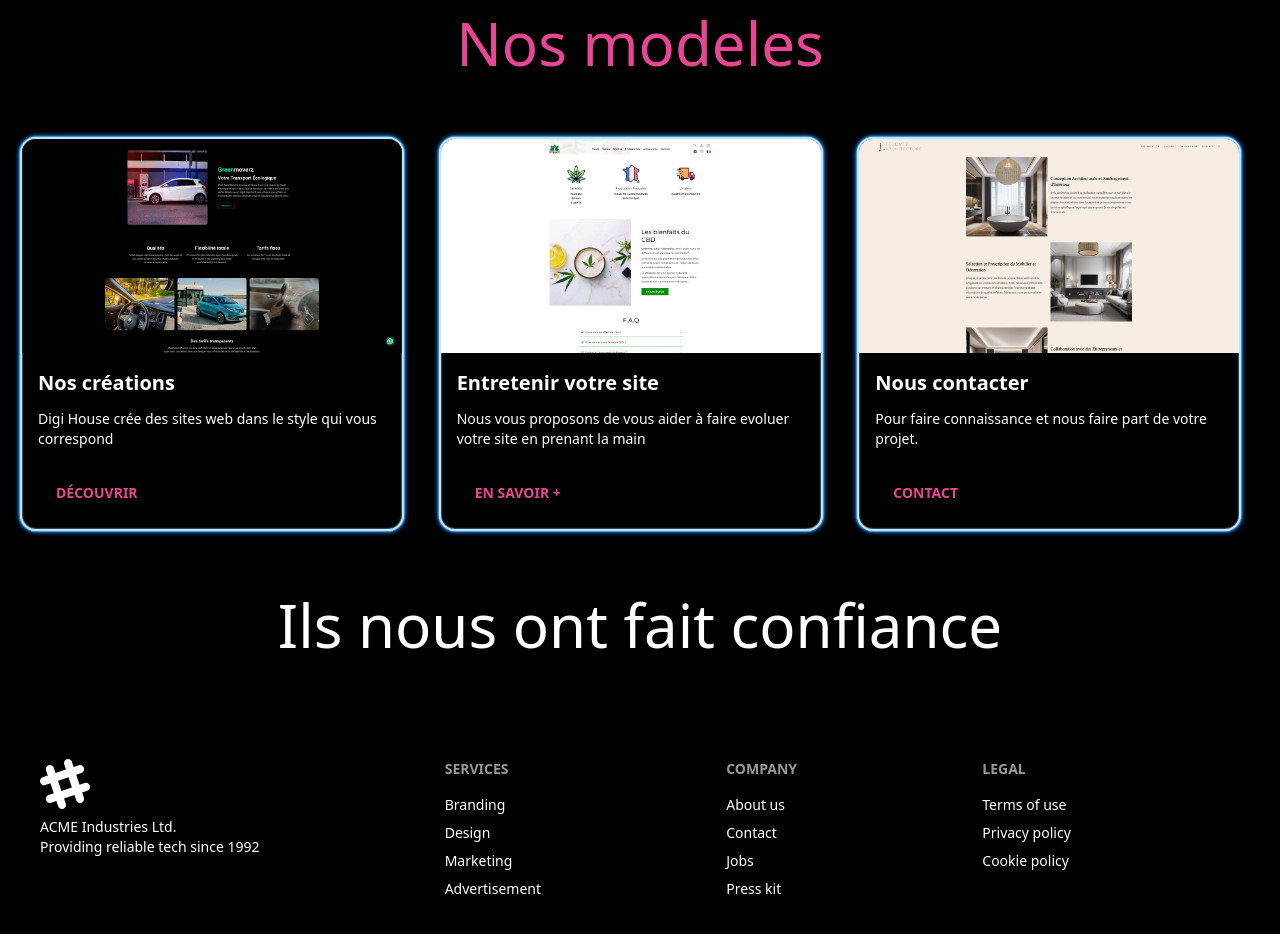
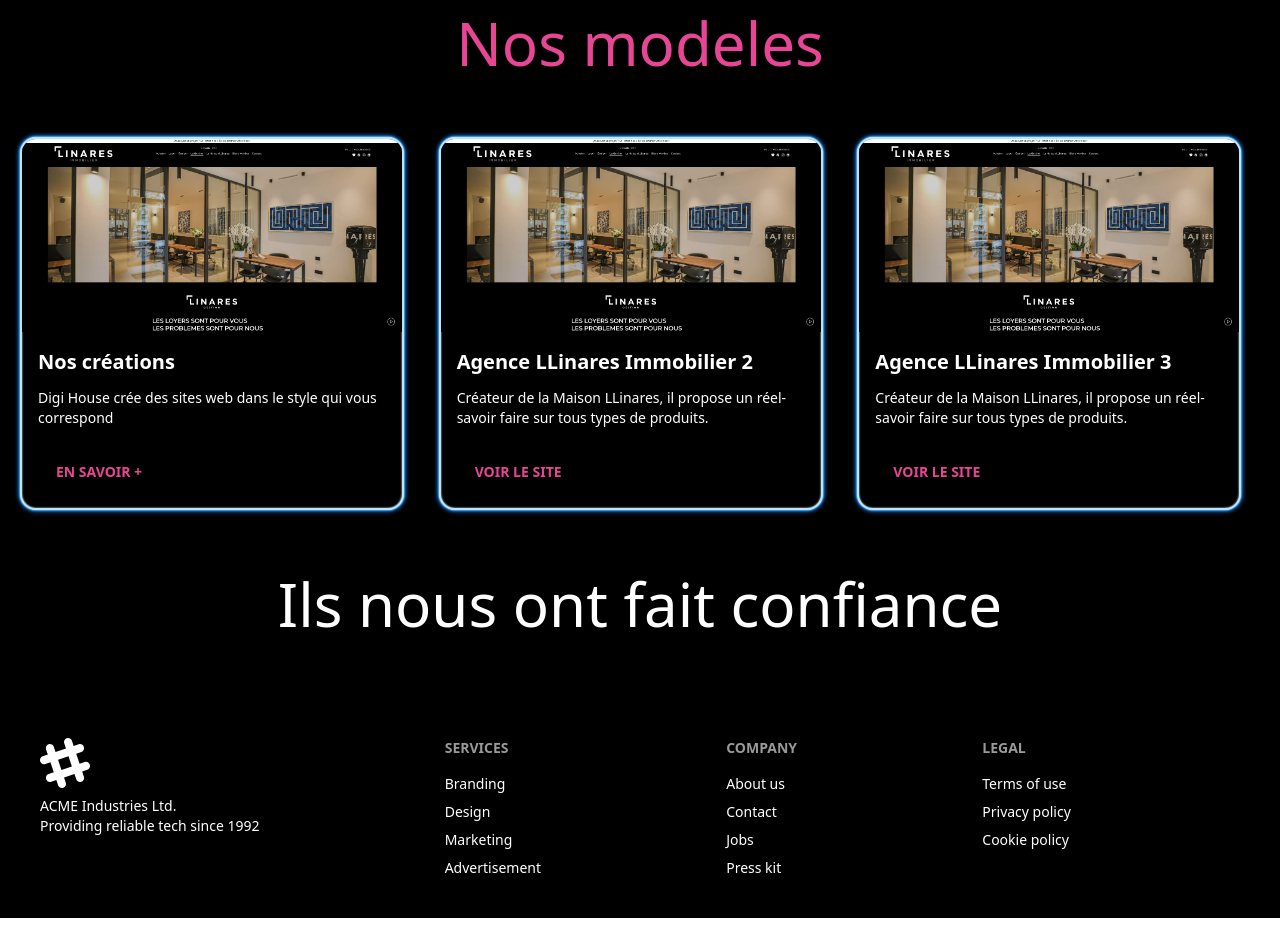
Before and after one commit to alexandredalmar/site-principale, a Next.js app: page / in a window 1280 px wide. Shown: the part 1420-2354 px from the top of the page. Built offline with nearby package versions, Linux system fonts and the light colour scheme.

Commit message:
Mise à jour nos model

```diff
--- a/components/Sections/SectionsHome/SectionsHomeGrid/SectionHomeGrid.js
+++ b/components/Sections/SectionsHome/SectionsHomeGrid/SectionHomeGrid.js
@@ -3,30 +3,26 @@
 import Grid from "@/components/ui/Grid";
 import React from "react";
 import { motion } from "framer-motion";
-import  Link  from "next/link"
+import Link from "next/link";
 
 const items = [
   {
-    src: "images/nos-modeles/GreenMoverz-model.png",
+    src: "/img-exemple.png",
     title: "Nos créations",
     text: "Digi House crée des sites web dans le style qui vous correspond",
-    btn: "découvrir",
-    link: "/nos-modeles",
-
+    btn: "En savoir +",
   },
   {
-    src: "images/nos-modeles/impact-model.png",
-    title: "Entretenir votre site",
-    text: "Nous vous proposons de vous aider à faire evoluer votre site en prenant la main",
-    btn: "En savoir +",
-    link: "En savoir +",
+    src: "/img-exemple.png",
+    title: "Agence LLinares Immobilier 2",
+    text: "Créateur de la Maison LLinares, il propose un réel-savoir faire sur tous types de produits.",
+    btn: "Voir le site",
   },
   {
-    src: "images/nos-modeles/lecompte-architecture-model.png",
-    title: "Nous contacter",
-    text: "Pour faire connaissance et nous faire part de votre projet.",
-    btn: "contact",
-    link: "/contact",
+    src: "/img-exemple.png",
+    title: "Agence LLinares Immobilier 3",
+    text: "Créateur de la Maison LLinares, il propose un réel-savoir faire sur tous types de produits.",
+    btn: "Voir le site",
   },
 ];
 
@@ -44,17 +40,17 @@ const cardVariants = {
 const SectionHomeGrid = () => {
   return (
     <>
-      <h2 className=' text-pink-500 w-full py-16 text-center text-5xl sm:text-6xl'>
+      <h2 className='w-full py-16 text-center text-5xl text-pink-500 sm:text-6xl'>
         Nos modeles
       </h2>
       <Grid>
         {items.map((item, index) => (
           <motion.div
             key={item.title}
-            className='card card-compact overflow-hidden w-96 border-2 border-solid border-sky-200 text-sky-200 shadow-[0_0_2px_#fff,inset_0_0_2px_#fff,0_0_5px_#08f,0_0_2px_#08f,0_0_5px_#08f] bg-black '
+            className='card card-compact w-96 overflow-hidden border-2 border-solid border-sky-200 bg-black text-sky-200 shadow-[0_0_2px_#fff,inset_0_0_2px_#fff,0_0_5px_#08f,0_0_2px_#08f,0_0_5px_#08f]'
             variants={cardVariants}
-            initial="hidden"
-            animate="visible"
+            initial='hidden'
+            animate='visible'
             custom={index}
           >
             <Link href={item.link}>
@@ -65,7 +61,7 @@ const SectionHomeGrid = () => {
                 <h2 className='card-title'>{item.title}</h2>
                 <p>{item.text}</p>
                 <div className='card-actions justify-start'>
-                <button className='text-md hover:text-sky-500 font-bold mr-4 mt-4 rounded-lg border-2 border-transparent bg- px-4 py-2 uppercase text-pink-500'>
+                  <button className='text-md bg- mr-4 mt-4 rounded-lg border-2 border-transparent px-4 py-2 font-bold uppercase text-pink-500 hover:text-sky-500'>
                     {item.btn}
                   </button>
                 </div>
```
Lines whose indentation alone changed are shown as unchanged.
